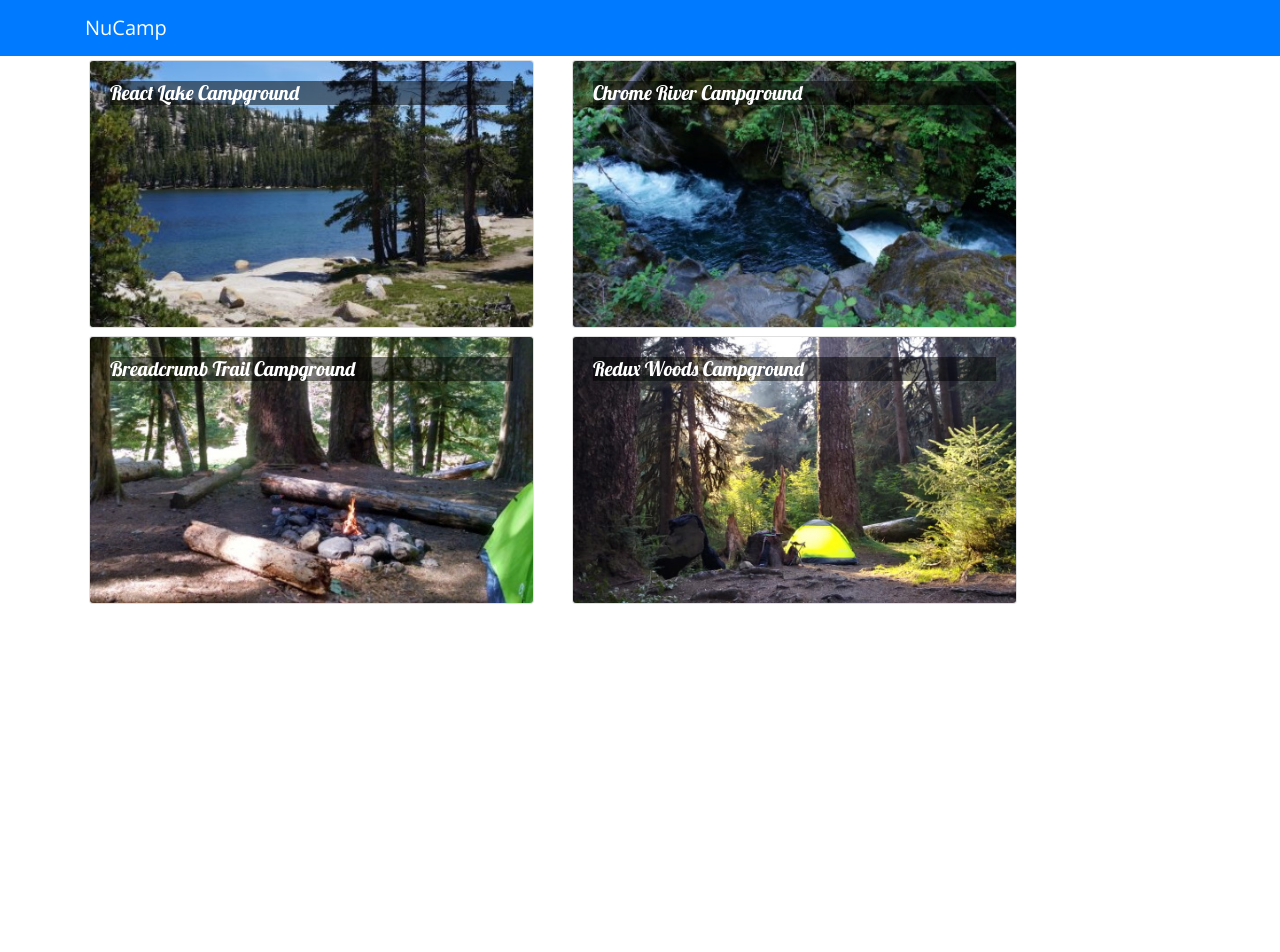
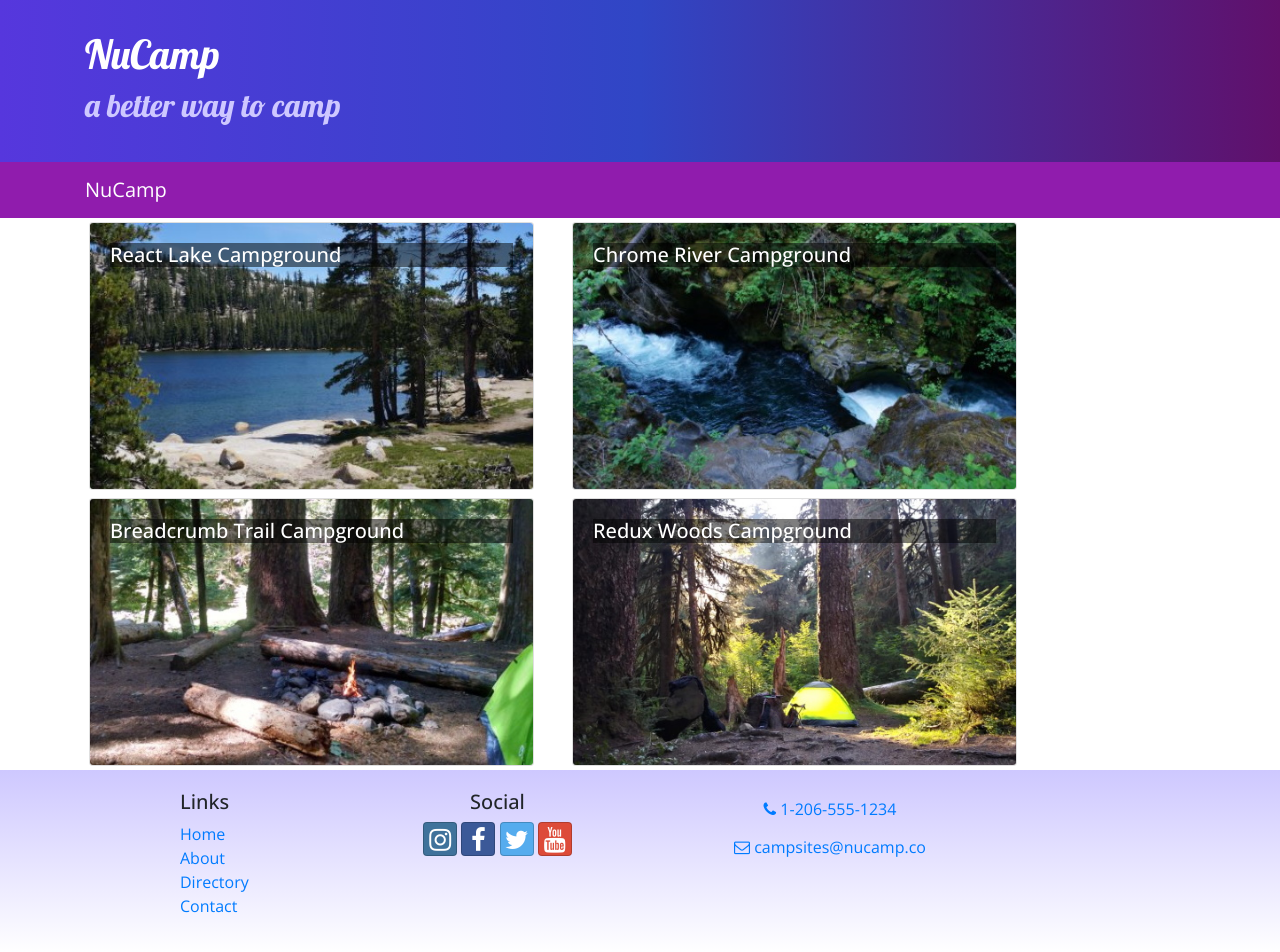
Before and after one commit to Ronan-Hess/nucampSiteReact, a React (Create React App) app: page / in a window 1280 px wide. Before the commit the page ends 800 px from the top, so only its background shows below. Built offline with nearby package versions, Linux system fonts and the light colour scheme.

Commit message:
Header and Footer

```diff
--- a/package.json
+++ b/package.json
@@ -7,6 +7,8 @@
     "@testing-library/react": "^9.3.2",
     "@testing-library/user-event": "^7.1.2",
     "bootstrap": "4.0.0",
+    "bootstrap-social": "5.1.1",
+    "font-awesome": "4.7.0",
     "react": "^16.13.1",
     "react-dom": "^16.13.1",
     "react-popper": "0.9.2",
--- a/src/App.css
+++ b/src/App.css
@@ -2,11 +2,41 @@
       font-family: "Open Sans", sans-serif;
 }
 
-h5 {
+h1, h2, h3, .card-body>h5 {
     font-family: "Lobster", cursive;
+}
+
+h2 {
+    color: #3046C5;
 }
 
 .card-img-overlay h5 {
     color: white;
     background-color: rgba(0, 0, 0, 0.5);
 }
+
+.row-content {
+    padding: 50px 0;
+    border-bottom: 1px ridge;
+    min-height: 200px;
+}
+
+.site-footer {
+    background-image: linear-gradient(#CEC8FF, white);
+    padding: 20px 0;
+}
+
+.jumbotron {
+    margin: 0;
+    padding: 30px;
+    background-image: linear-gradient(to right, #5637DD, #3046C5, #60106B);
+    color: white;
+}
+
+.jumbotron h2 {
+    color: #CEC8FF;
+}
+
+.navbar-dark {
+    background-color: #901CAD;
+}
--- a/src/components/DirectoryComponent.js
+++ b/src/components/DirectoryComponent.js
@@ -1,21 +1,23 @@
-import React, { Component } from 'react';
+import React from 'react';
 import {Card, CardImg, CardImgOverlay, CardTitle} from 'reactstrap';
 
+function RenderDirectoryItems({campsite, onClick}) { //parameters are from the destructured props object.
+    return(
+        <Card onClick={() => onClick(campsite.id)}>
+        <CardImg width="100%" src={campsite.image} alt={campsite.name} />
+        <CardImgOverlay>
+        <CardTitle>{campsite.name}</CardTitle>
+            </CardImgOverlay>
+        </Card>
+    );
+}
 
+function Directory(props) {
 
-class Directory extends Component {
-
-    render() {
-        const directory = this.props.campsites.map(campsite => {
+        const directory = props.campsites.map(campsite => {
             return (
-
                 <div key={campsite.id} className="col-md-5 m-1">
-                    <Card onClick={() => this.props.onClick(campsite.id)}>
-                        <CardImg width="100%" src={campsite.image} alt={campsite.name} />
-                        <CardImgOverlay>
-                            <CardTitle>{campsite.name}</CardTitle>
-                        </CardImgOverlay>
-                    </Card>
+                    <RenderDirectoryItems campsite={campsite} onClick={props.onClick} />
                 </div>
              );
         });
@@ -28,6 +30,5 @@
             </div>
         );
     }
-}
 
 export default Directory;
--- /dev/null
+++ b/src/components/FooterComponent.js
@@ -0,0 +1,34 @@
+import React from 'react';
+
+function Footer(props) {
+    return (
+        <footer className="site-footer">
+            <div className="container">
+                <div className="row">
+                    <div className="col-4 col-sm-2 offset-1">
+                        <h5>Links</h5>
+                        <ul className="list-unstyled">
+                            <li><a href="#">Home</a></li>
+                            <li><a href="#">About</a></li>
+                            <li><a href="#">Directory</a></li>
+                            <li><a href="#">Contact</a></li>
+                        </ul>
+                    </div>
+                    <div className="col-6 col-sm-3 text-center">
+                        <h5>Social</h5>
+                        <a className="btn btn-social-icon btn-instagram" href="http://instagram.com/"><i className="fa fa-instagram" /></a>{' '}
+                        <a className="btn btn-social-icon btn-facebook" href="http://www.facebook.com/"><i className="fa fa-facebook" /></a>{' '}
+                        <a className="btn btn-social-icon btn-twitter" href="http://twitter.com/"><i className="fa fa-twitter" /></a>{' '}
+                        <a className="btn btn-social-icon btn-google" href="http://youtube.com/"><i className="fa fa-youtube" /></a>
+                    </div>
+                    <div className="col-sm-4 text-center">
+                        <a role="button" className="btn btn-link" href="tel:+12065551234"><i className="fa fa-phone" /> 1-206-555-1234</a><br />
+                        <a role="button" className="btn btn-link" href="mailto:notreal@notreal.co"><i className="fa fa-envelope-o" /> campsites@nucamp.co</a>
+                    </div>
+                </div>
+            </div>
+        </footer>
+    );
+}
+
+export default Footer;
--- /dev/null
+++ b/src/components/HeaderComponent.js
@@ -0,0 +1,28 @@
+import React, { Component } from 'react';
+import { Navbar, NavbarBrand, Jumbotron } from 'reactstrap';
+
+class Header extends Component {
+    render() {
+        return(
+            <React.Fragment>
+            <Jumbotron fluid>
+                <div className="container">
+                    <div className="row">
+                        <div className="col">
+                           <h1>NuCamp</h1>
+                           <h2>a better way to camp</h2>
+                        </div>
+                    </div>
+                </div>
+            </Jumbotron>
+            <Navbar dark sticky="top">
+                <div className="container">
+                    <NavbarBrand href="/">NuCamp</NavbarBrand>
+                </div>
+            </Navbar>
+            </React.Fragment>
+        );
+    }
+}
+
+export default Header;
--- a/src/components/MainComponent.js
+++ b/src/components/MainComponent.js
@@ -1,8 +1,9 @@
 import React, { Component } from 'react';
-import { Navbar, NavbarBrand } from 'reactstrap';
+import Header from './HeaderComponent';
 import Directory from './DirectoryComponent';
 import { CAMPSITES } from '../shared/campsites';
 import CampsiteInfo from './CampsiteInfoComponent';
+import Footer from './FooterComponent';
 
 
 class Main extends Component {
@@ -22,13 +23,10 @@
     render() {
         return (
             <div>
-                <Navbar dark color="primary">
-                <div className="container">
-                    <NavbarBrand href="/">NuCamp</NavbarBrand>
-                </div>
-                </Navbar>
+                <Header />
                 <Directory campsites={this.state.campsites} onClick={campsiteId => this.onCampsiteSelect(campsiteId)} />
                 <CampsiteInfo campsite={this.state.campsites.filter(campsite => campsite.id === this.state.selectedCampsite )[0]} />
+                <Footer />
             </div>
         );
     }
--- a/src/index.js
+++ b/src/index.js
@@ -6,6 +6,8 @@
 import 'typeface-lobster';
 import 'typeface-open-sans';
 import App from './App';
+import 'font-awesome/css/font-awesome.css';
+import 'bootstrap-social/bootstrap-social.css';
 
 ReactDOM.render(
   <React.StrictMode>
```
Also changed, not shown: 1 other file (tests, documents, lock files or other folders).
